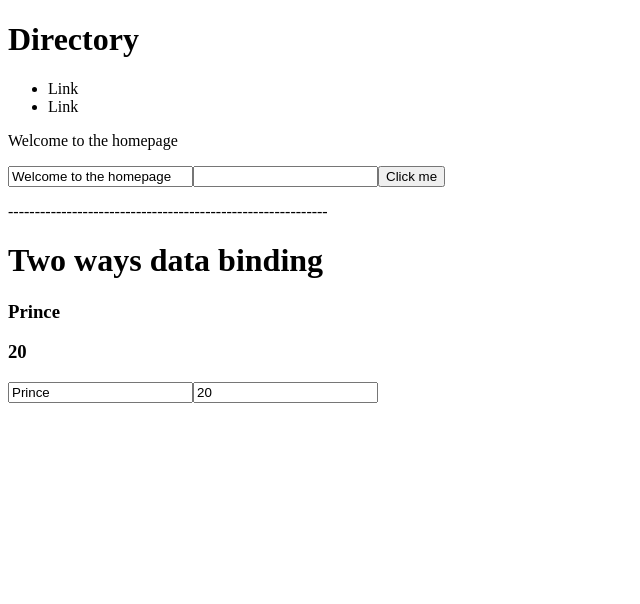
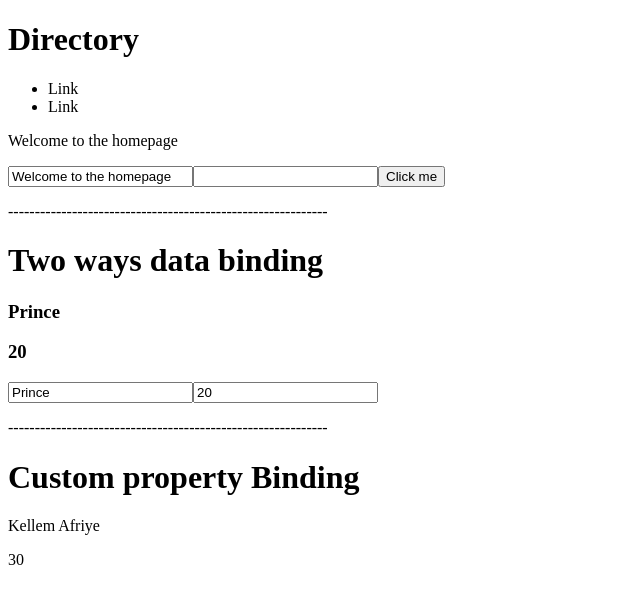
Before and after one commit to prince7475/Directory_With_Angular4, an Angular app in the folder directory/: page / in a window 1280 px wide. Shown: the top 604 px of the page, without its empty margins (0-640 px from the left). Built offline with nearby package versions, Linux system fonts and the light colour scheme.

Commit message:
Custom Propert Binding

```diff
--- a/directory/src/app/app.component.html
+++ b/directory/src/app/app.component.html
@@ -8,4 +8,11 @@
   </nav>
 </header>
 
-<app-home>Loading..</app-home>
+<!-- Custom Property binding -->
+<!-- We give it a custom name, in this case we called it kellem and gave it a value of kellem -->
+<!-- The value given is in our app.component.ts -->
+<!-- Next: go to home.component.ts to see how we receive our component -->
+
+<app-home [kellem]="kellem">Loading..</app-home>
+
+<!-- Custom Property binding -->
--- a/directory/src/app/app.component.ts
+++ b/directory/src/app/app.component.ts
@@ -6,5 +6,17 @@ import { Component } from '@angular/core';
   styleUrls: ['./app.component.css']
 })
 export class AppComponent {
+
+
+  // Custom Property binding:
+  // This is the data we are sending to the home component
+  // next go to: app.component.html
+  kellem = {
+    name : "Kellem Afriye",
+    age: 30
+  }
+  // Custom Property binding
+
+
   title = 'Directory';
 }
--- a/directory/src/app/componets/home/home.component.html
+++ b/directory/src/app/componets/home/home.component.html
@@ -13,3 +13,11 @@
 
 <input [(ngModel)]="person.name" />
 <input [(ngModel)] = "person.age">
+
+<!-- Custom property binding  -->
+<p>------------------------------------------------------------</p>
+<h1>Custom property Binding</h1>
+<!-- Now we have access to kellem from our app component we can use it in home componet, this could be usefull we needing to pass down variables or functions down -->
+<!-- Finished -->
+<p>{{kellem.name}}</p>
+<p>{{kellem.age}}</p>
```
Also changed, not shown: directory/src/app/componets/home/home.component.ts (+9 -1 lines).
